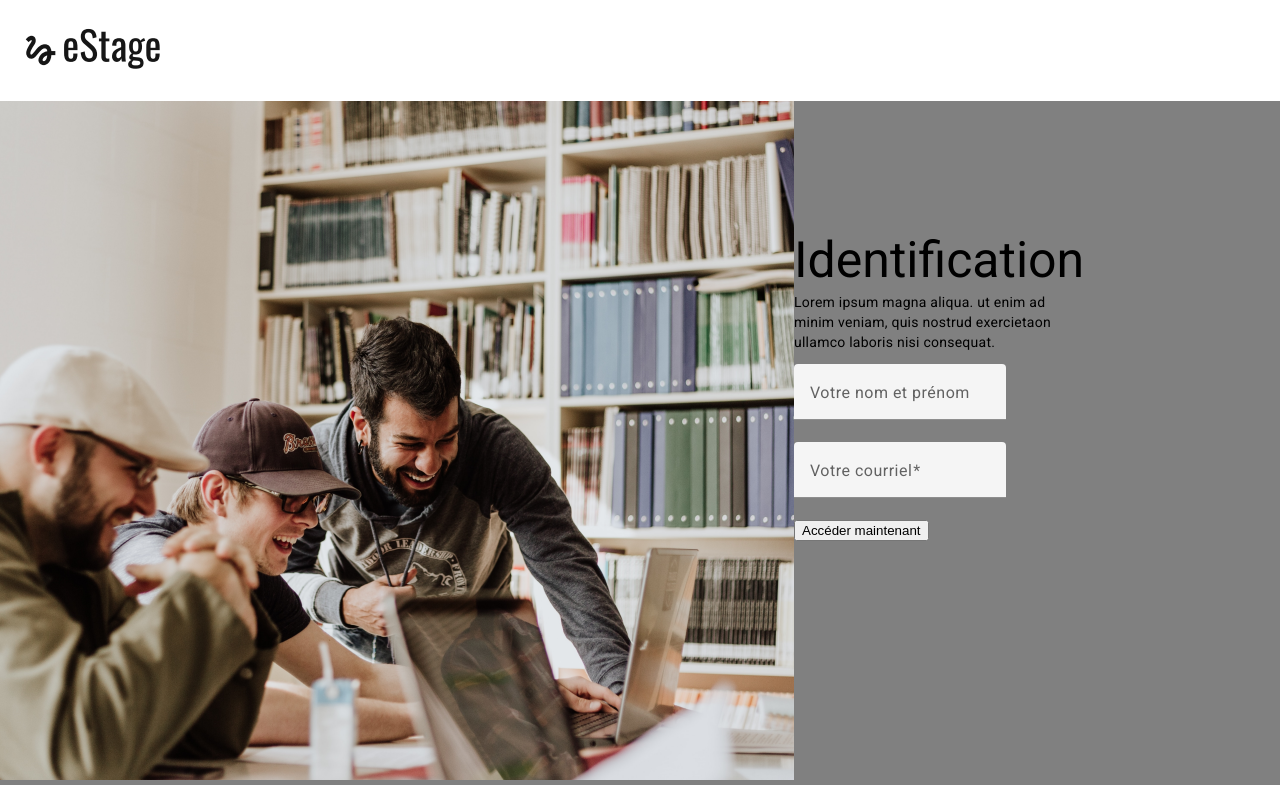
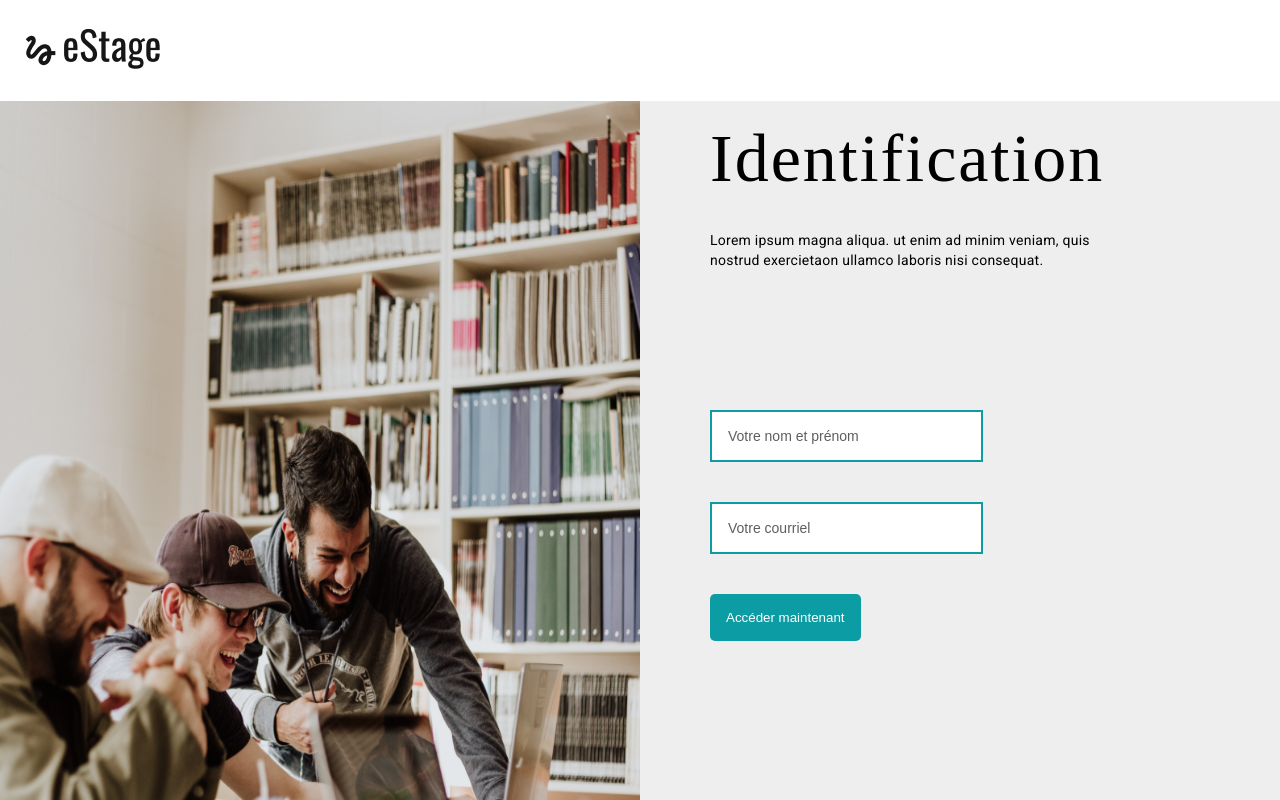
Before and after one commit to AEC-Frontend/projet-synthese, an Angular app: page / in a window 1280 px wide. Built offline with nearby package versions, Linux system fonts and the light colour scheme.

Commit message:
PSA-3 Fin login page

```diff
--- a/src/app/page-login/page-login.component.html
+++ b/src/app/page-login/page-login.component.html
@@ -1,36 +1,38 @@
-
+<!-- Entête de la page avec logo -->
 <header>
   <div class="">
     <img src="../assets/img/logo.png" alt="Logo de la page de login">
   </div>
 </header>
 
+<!-- Contenu de la page avec image et formulaire -->
 <section>
   <div class="loginPageContainer">
+
+    <!--Partie image -->
     <div class="loginPageImg">
       <img class="imgLogin" src="../assets/img/imgLoginPage.png" alt="Image d'illustration pour la page de login">
     </div>
 
+    <!--Partie formulaire -->
     <div class="loginPageForm">
       <h1>Identification</h1>
-      <p>Lorem ipsum magna aliqua. ut enim ad minim veniam, quis
+      <p>Lorem ipsum magna aliqua. ut enim ad minim veniam, quis <br>
         nostrud exercietaon ullamco laboris nisi consequat.</p>
+
+      <!-- Formulaire de login -->
       <form>
-        <div class="example-container">
-          <mat-form-field appearance="fill">
-            <mat-label class="">Votre nom et prénom</mat-label>
-            <input matInput>
-          </mat-form-field>
+        <div>
+          <label for="nomPrenom"></label><br>
+          <input type="text" id="nomPrenom" name="nomPrenom" value="Votre nom et prénom"><br>
         </div>
 
-        <div class="example-container">
-          <mat-form-field appearance="fill">
-            <mat-label>Votre courriel</mat-label>
-            <input matInput placeholder="pat@example.com" [formControl]="email">
-            <mat-error *ngIf="email.invalid">{{getErrorMessage()}}</mat-error>
-          </mat-form-field>
+        <div>
+          <label for="email"></label>
+          <input type="email" id="email" pattern=".+@globex\.com" size="30" value="Votre courriel">
         </div>
 
+        <!-- Bouton de validation -->
         <button>
           Accéder maintenant
         </button>
--- a/src/app/page-login/page-login.component.scss
+++ b/src/app/page-login/page-login.component.scss
@@ -1,42 +1,79 @@
 header{
   background-color: white;
-  position: fixed;
-  width: 100%;
+  width: 90%;
   padding-top: 20px;
   padding-bottom: 20px;
   padding-left: 20px;
 }
 
 section{
-  background-color: grey;
-
+  background-color: #eeeeee;
+  height: 100vh;
+  width: 100%;
+  position: fixed;
 }
 
 h1{
-  font-size: 50px;
+  font-size: 68px;
+  font-family: 'Times New Roman', Times, serif;
+  letter-spacing: 2px;
+}
+
+p{
+  margin-top: 40px;
+  margin-bottom: 100px;
 }
 
 input{
-  border-color: green;
+  border: 2px solid #0c9da4;
+  color: #5e5e5e;
+  margin-top: 20px;
+  margin-bottom: 20px;
+  font-size: 14px;
+  padding: 16px;
+  width: 60%;
+}
+
+button{
+  margin-top: 20px;
+  margin-bottom: 20px;
+  padding: 16px;
+  background-color: #0c9da4;
+  color: white;
+  border-radius: 5px;
+  border: none;
+}
+
+button:hover {
+  background-color: #098389;
+  cursor: pointer;
 }
 
 .loginPageContainer{
-  width: 50%;
   display: flex;
   flex-direction: row;
   align-items: center;
+  height: 100vh;
+  width: 100%;
 }
 
 .loginPageImg{
-
+ width: 50%;
+ height: 100vh;
 }
 
 .loginPageForm{
+
+  height: 100vh;
+  padding-left: 70px;
   display: flex;
   flex-direction: column;
   justify-content: center;
+  padding-bottom: 200px;
 }
 
 .imgLogin{
-
+  width: 100%;
+  height: 100%;
+  background-size : cover;
 }
--- a/src/app/page-login/page-login.component.ts
+++ b/src/app/page-login/page-login.component.ts
@@ -1,5 +1,4 @@
 import { Component } from '@angular/core';
-import {FormControl, Validators} from '@angular/forms';
 
 @Component({
   selector: 'app-page-login',
@@ -7,15 +6,6 @@ import {FormControl, Validators} from '@angular/forms';
   styleUrls: ['./page-login.component.scss']
 })
 export class PageLoginComponent {
-  email = new FormControl('', [Validators.required, Validators.email]);
-
-  getErrorMessage() {
-    if (this.email.hasError('required')) {
-      return 'You must enter a value';
-    }
-
-    return this.email.hasError('email') ? 'Not a valid email' : '';
-  }
 
 
 }
```
Lines whose indentation alone changed are shown as unchanged.
